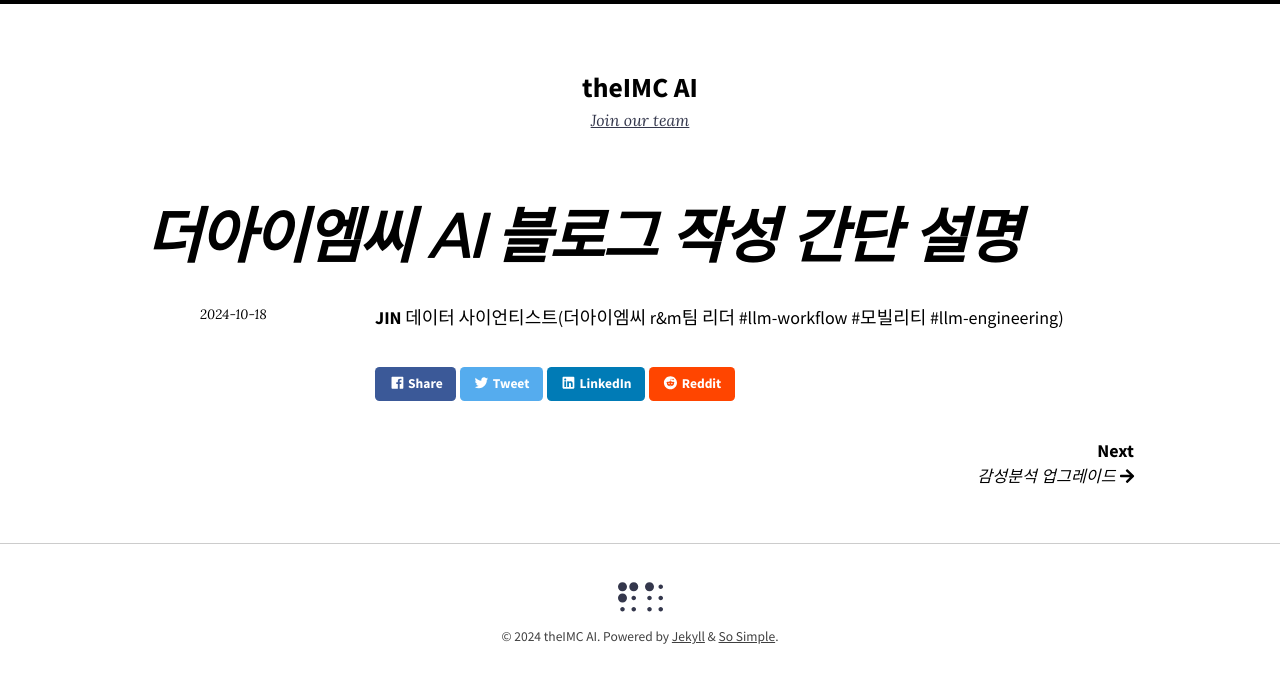
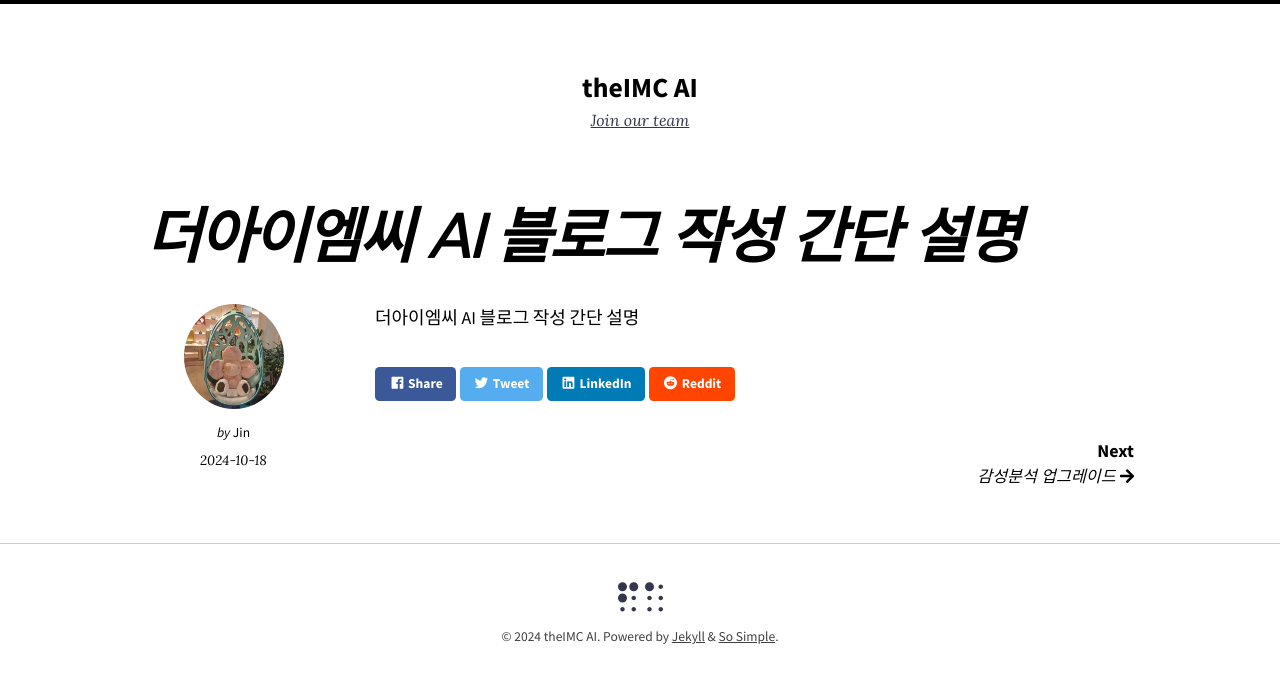
Before and after one commit to hjjson/hjjson.github.io, a Jekyll site: the page built from _posts/2024-10-18-guide-for-blog-write.markdown, in a window 1280 px wide. Shown: the top 683 px of the page. Built offline with Jekyll 4.4.1, drawn with Linux system fonts in a browser that asks for light colours; nearby versions of some CDN libraries.

Commit message:
Update 2024-10-18-guide-for-blog-write.markdown

```diff
--- a/_posts/2024-10-18-guide-for-blog-write.markdown
+++ b/_posts/2024-10-18-guide-for-blog-write.markdown
@@ -1,7 +1,8 @@
 ---
 layout: post
-title:  "더아이엠씨 AI 블로그 작성 간단 설명"
+title:  더아이엠씨 AI 블로그 작성 간단 설명
 date:   2024-10-18 10:41:26 +0900
-author: Billy jin
+author: Jin
+excerpt: 더아이엠씨 AI 블로그 작성 간단 설명
 ---
-**JIN** 데이터 사이언티스트(더아이엠씨 r&m팀 리더 #llm-workflow #모빌리티 #llm-engineering)<br>
+더아이엠씨 AI 블로그 작성 간단 설명
```
